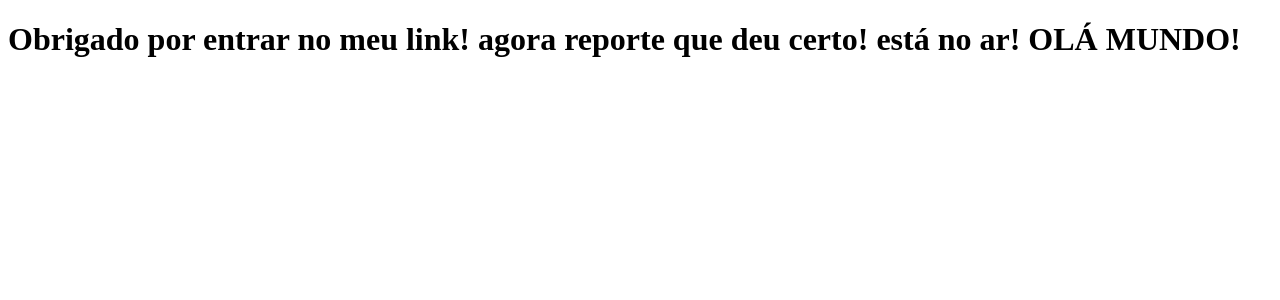
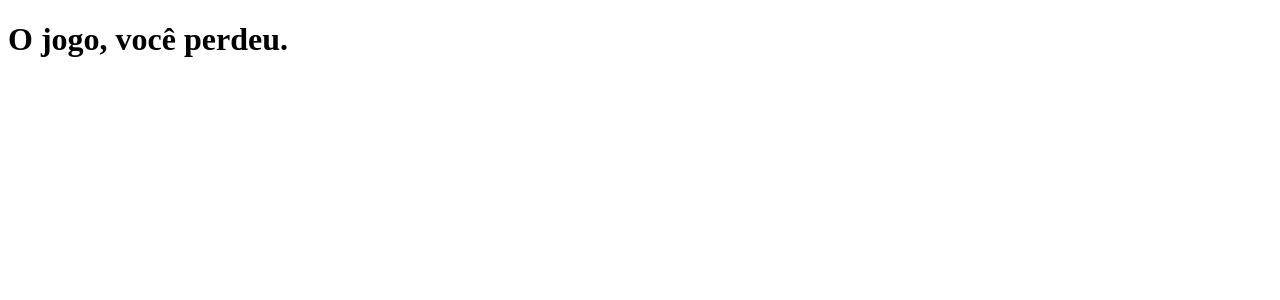
Before and after one commit to AlmaQueer/clone-tabnews-pindorama, a Next.js app: page / in a window 1280 px wide. Shown: the top 300 px of the page. Built offline with nearby package versions, Linux system fonts and the light colour scheme.

Commit message:
modificando texto

```diff
--- a/pages/index.js
+++ b/pages/index.js
@@ -1,5 +1,5 @@
 function Home() {
-    return <h1> Obrigado por entrar no meu link! agora reporte que deu certo! está no ar! OLÁ MUNDO! </h1>
+    return <h1> O jogo, você perdeu.</h1>
 }
 
 export default Home;
```
